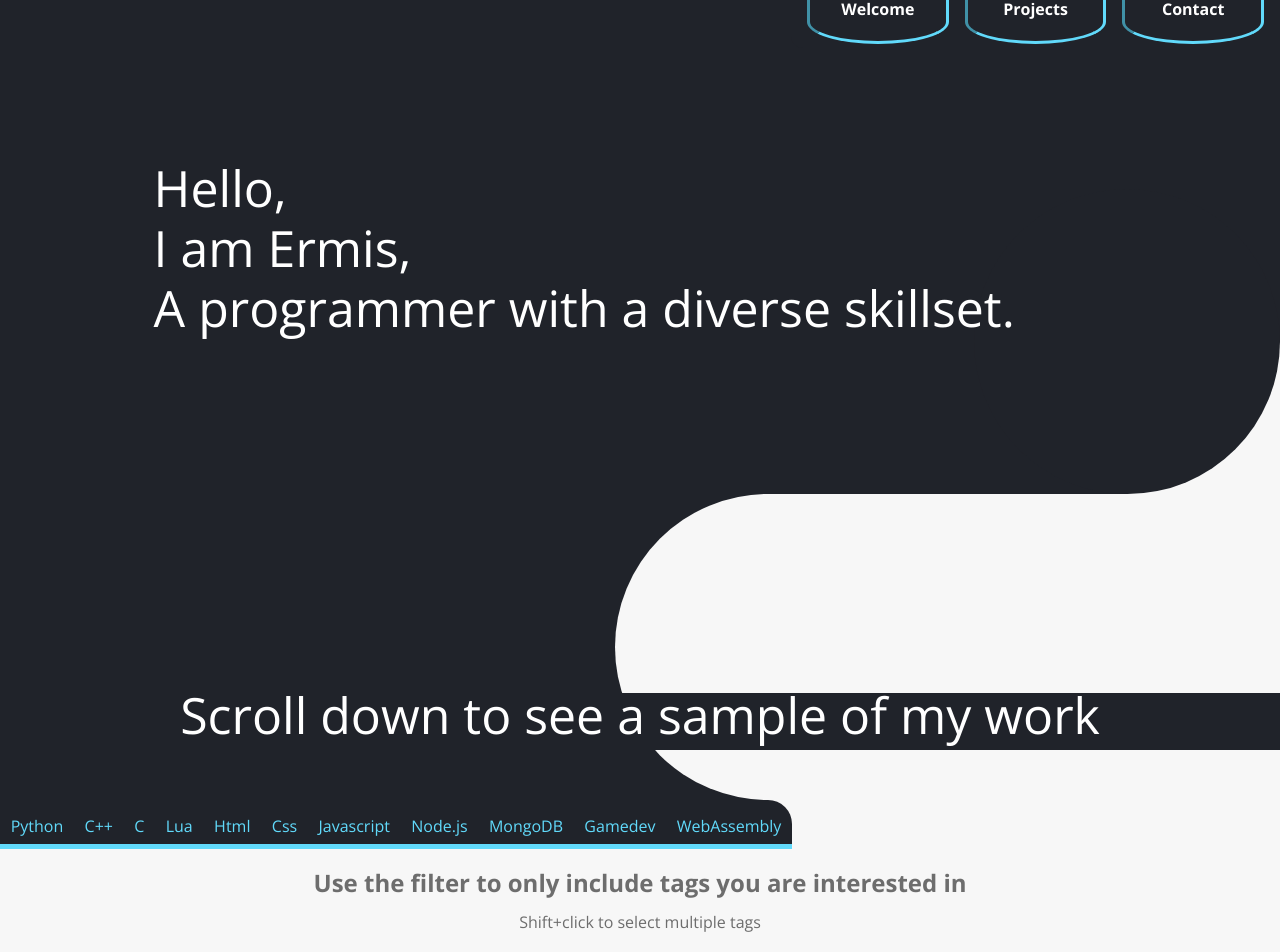
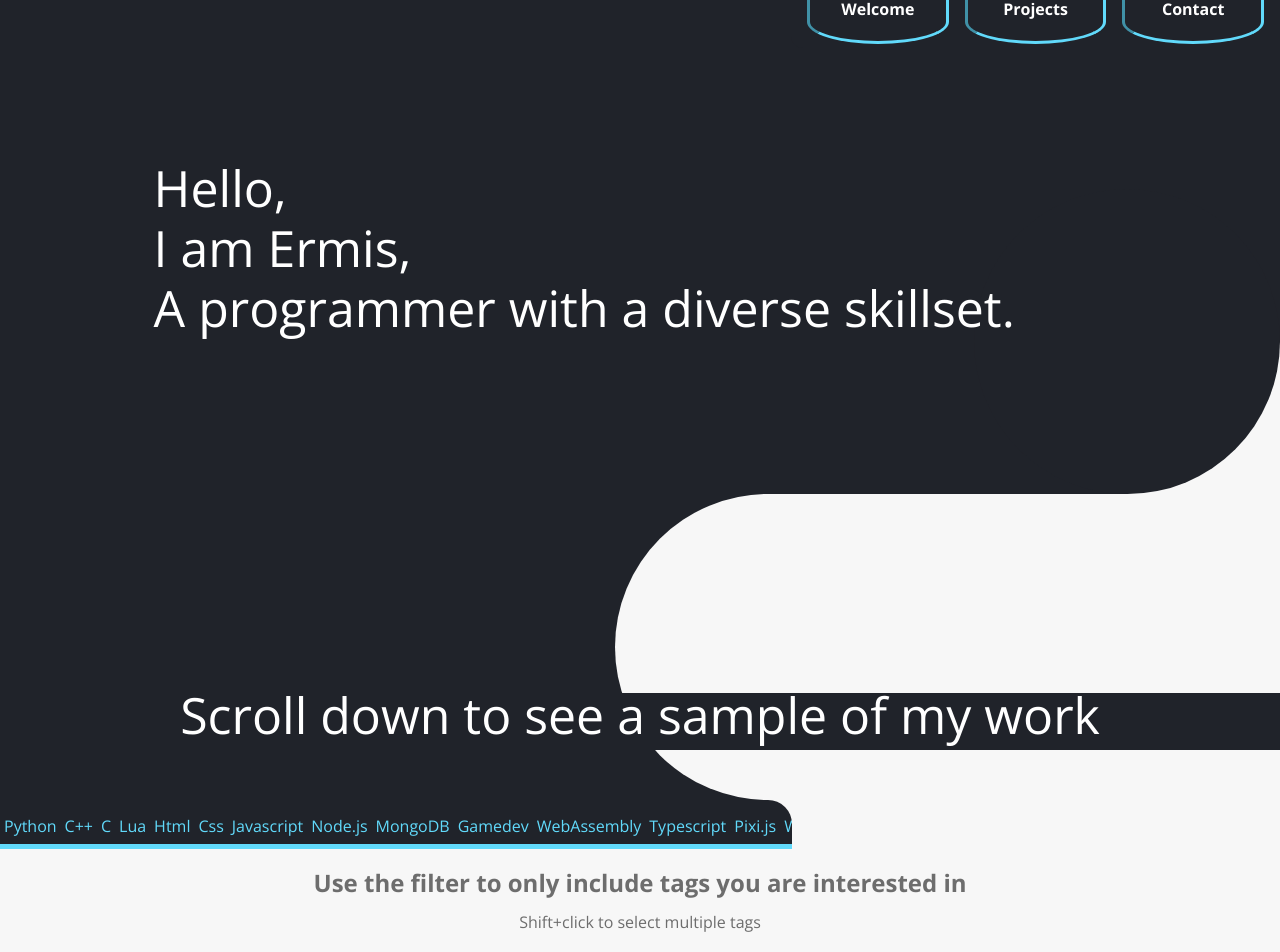
Before and after one commit to Watersilver/portfolio, a React app: page / in a window 1280 px wide. Shown: the top 952 px of the page. Built offline with nearby package versions, Linux system fonts and the light colour scheme.

Commit message:
git push

```diff
--- a/public/js/components/App.js
+++ b/public/js/components/App.js
@@ -30,7 +30,7 @@ import clinimg from "../../images/cli.png";
 import twopimg from "../../images/2powN.png";
 import goflimg from "../../images/gameoflife.png";
 import barcimg from "../../images/barchart.png";
-import calcimg from "../../images/calculator.png";
+import smbrimg from "../../images/smbrowserbanner.png";
 import contimg from "../../images/contacts.png";
 import chorimg from "../../images/choropleth.png";
 import drumimg from "../../images/drum.png";
@@ -135,6 +135,8 @@ const itemsData = [
   tags.lua, tags.gamedev),
   new ItemData("The Princess and the Plumber", "Pretty large very hard and unforgiving platformer.", prinimg, "https://watersilver.itch.io/the-princess-and-the-plumber",
   tags.gamedev),
+  new ItemData("Super Mario Bro(w)s(er)", "Remake of smb1 without loading screens!", smbrimg, "https://watersilver.github.io/smbrowser/",
+  tags.gamedev, tags.typescript, tags.webpack, tags.pixijs, tags.frontend),
 ];
 
 itemsData.sort((a, b) => a.title.localeCompare(b.title));
--- a/public/js/tags.js
+++ b/public/js/tags.js
@@ -15,7 +15,10 @@ const tags = {
   node: "Node.js",
   mongodb: "MongoDB",
   gamedev: "Gamedev",
-  webassembly: "WebAssembly"
+  webassembly: "WebAssembly",
+  typescript: "Typescript",
+  pixijs: "Pixi.js",
+  webpack: "Webpack"
 };
 
 const getImpliedTags = (explicitTag) => {
```
Also changed, not shown: docs/index.html (+1 -1 lines), docs/calculator.e3f355c4.png (deleted), docs/smbrowserbanner.0e2260a8.png (added), public/images/smbrowserbanner.png (added), 6 other files.
